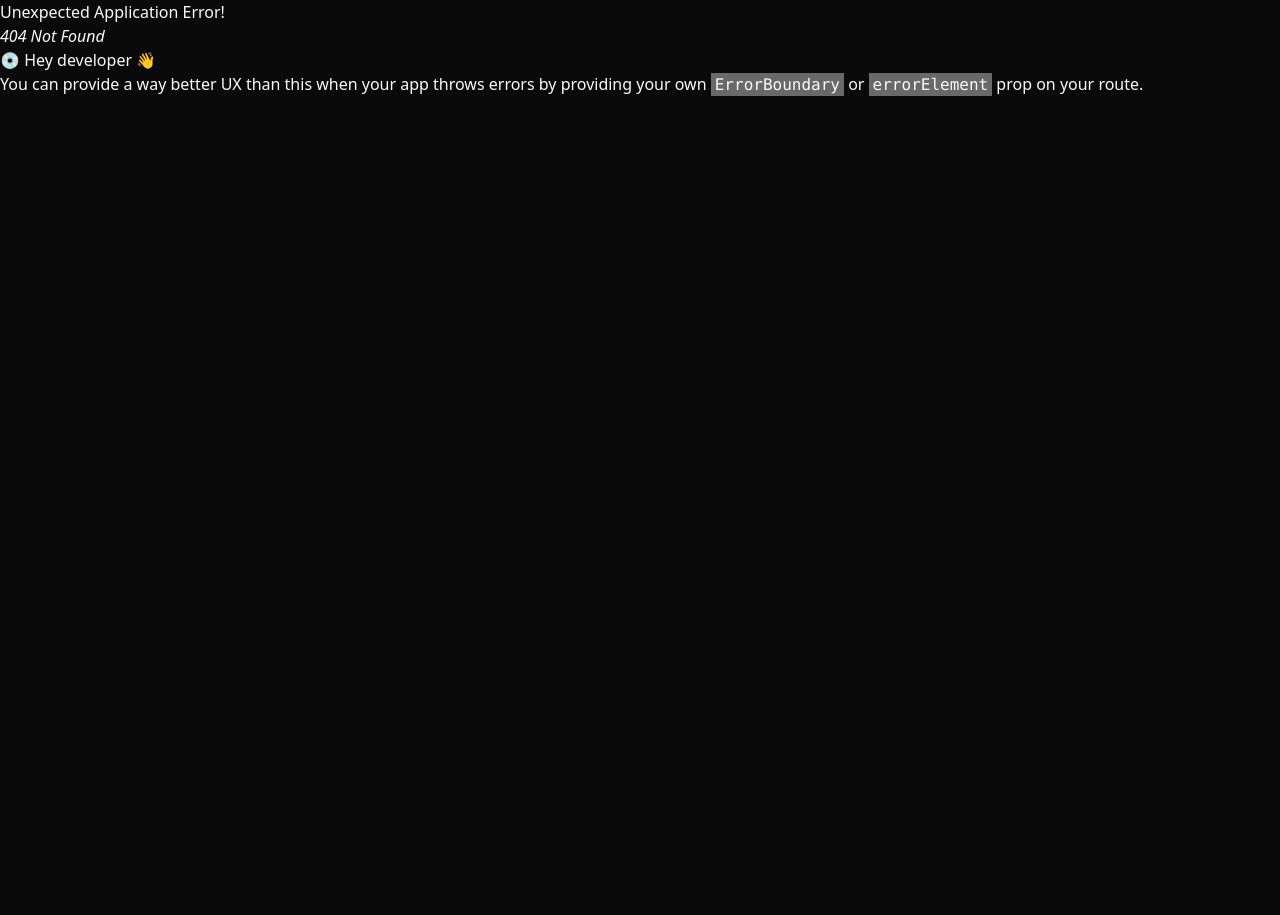
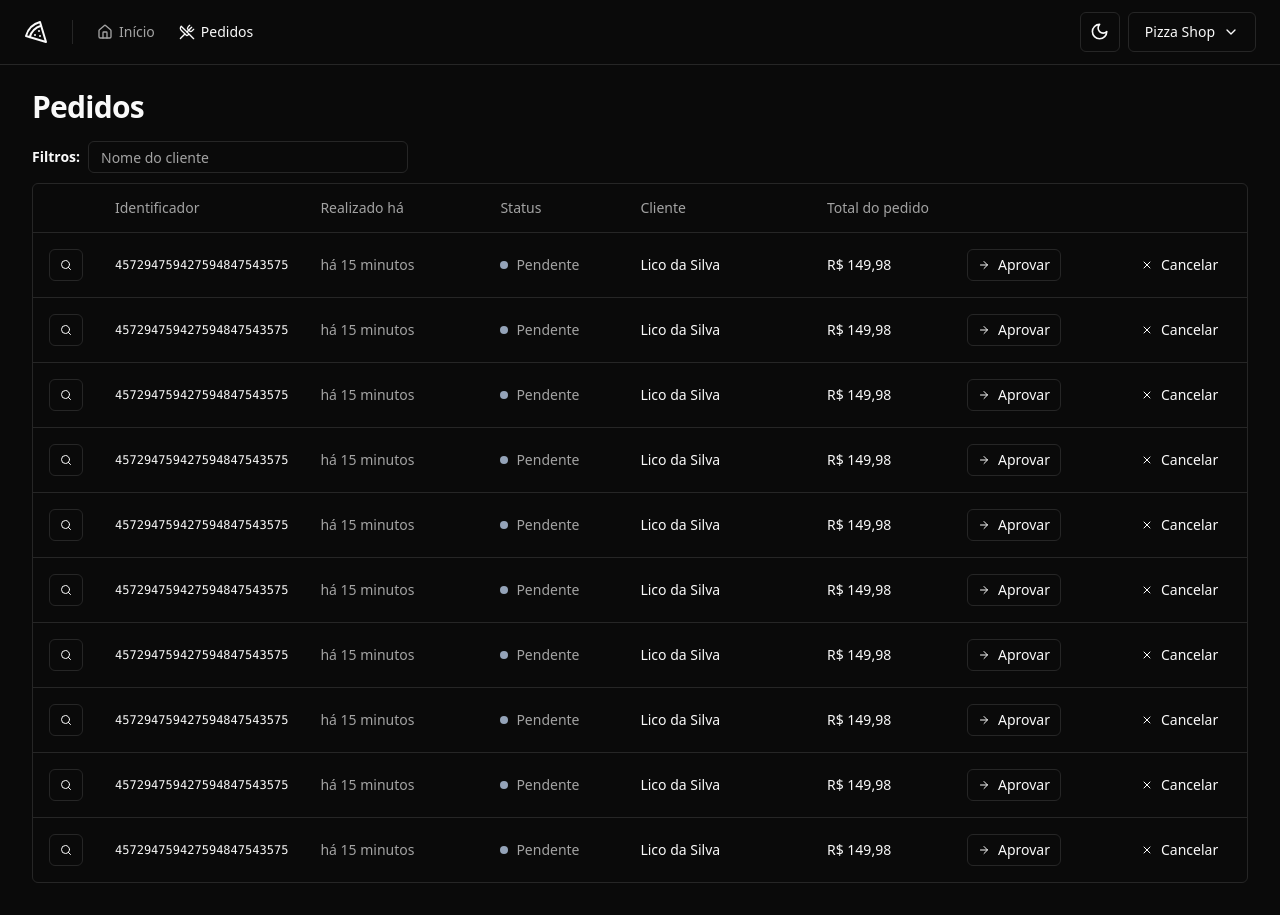
Before and after one commit to marciovz/pizzashop-reactjs-ignite2024, a React (Vite) app: page /orders in a window 1280 px wide. Before the commit this address had no page. Before the commit the page ends 800 px from the top, so only its background shows below. Built offline with nearby package versions, Linux system fonts and the light colour scheme.

Commit message:
Listagem de pedidos

```diff
--- a/src/components/ui/button.tsx
+++ b/src/components/ui/button.tsx
@@ -22,6 +22,7 @@
       size: {
         default: "h-10 px-4 py-2",
         sm: "h-9 rounded-md px-3",
+        xs: "h-8 rounded-md px-2.5",
         lg: "h-11 rounded-md px-8",
         icon: "h-10 w-10",
       },
--- /dev/null
+++ b/src/components/ui/table.tsx
@@ -0,0 +1,117 @@
+import * as React from "react"
+
+import { cn } from "@/lib/utils"
+
+const Table = React.forwardRef<
+  HTMLTableElement,
+  React.HTMLAttributes<HTMLTableElement>
+>(({ className, ...props }, ref) => (
+  <div className="relative w-full overflow-auto">
+    <table
+      ref={ref}
+      className={cn("w-full caption-bottom text-sm", className)}
+      {...props}
+    />
+  </div>
+))
+Table.displayName = "Table"
+
+const TableHeader = React.forwardRef<
+  HTMLTableSectionElement,
+  React.HTMLAttributes<HTMLTableSectionElement>
+>(({ className, ...props }, ref) => (
+  <thead ref={ref} className={cn("[&_tr]:border-b", className)} {...props} />
+))
+TableHeader.displayName = "TableHeader"
+
+const TableBody = React.forwardRef<
+  HTMLTableSectionElement,
+  React.HTMLAttributes<HTMLTableSectionElement>
+>(({ className, ...props }, ref) => (
+  <tbody
+    ref={ref}
+    className={cn("[&_tr:last-child]:border-0", className)}
+    {...props}
+  />
+))
+TableBody.displayName = "TableBody"
+
+const TableFooter = React.forwardRef<
+  HTMLTableSectionElement,
+  React.HTMLAttributes<HTMLTableSectionElement>
+>(({ className, ...props }, ref) => (
+  <tfoot
+    ref={ref}
+    className={cn(
+      "border-t bg-muted/50 font-medium [&>tr]:last:border-b-0",
+      className
+    )}
+    {...props}
+  />
+))
+TableFooter.displayName = "TableFooter"
+
+const TableRow = React.forwardRef<
+  HTMLTableRowElement,
+  React.HTMLAttributes<HTMLTableRowElement>
+>(({ className, ...props }, ref) => (
+  <tr
+    ref={ref}
+    className={cn(
+      "border-b transition-colors hover:bg-muted/50 data-[state=selected]:bg-muted",
+      className
+    )}
+    {...props}
+  />
+))
+TableRow.displayName = "TableRow"
+
+const TableHead = React.forwardRef<
+  HTMLTableCellElement,
+  React.ThHTMLAttributes<HTMLTableCellElement>
+>(({ className, ...props }, ref) => (
+  <th
+    ref={ref}
+    className={cn(
+      "h-12 px-4 text-left align-middle font-medium text-muted-foreground [&:has([role=checkbox])]:pr-0",
+      className
+    )}
+    {...props}
+  />
+))
+TableHead.displayName = "TableHead"
+
+const TableCell = React.forwardRef<
+  HTMLTableCellElement,
+  React.TdHTMLAttributes<HTMLTableCellElement>
+>(({ className, ...props }, ref) => (
+  <td
+    ref={ref}
+    className={cn("p-4 align-middle [&:has([role=checkbox])]:pr-0", className)}
+    {...props}
+  />
+))
+TableCell.displayName = "TableCell"
+
+const TableCaption = React.forwardRef<
+  HTMLTableCaptionElement,
+  React.HTMLAttributes<HTMLTableCaptionElement>
+>(({ className, ...props }, ref) => (
+  <caption
+    ref={ref}
+    className={cn("mt-4 text-sm text-muted-foreground", className)}
+    {...props}
+  />
+))
+TableCaption.displayName = "TableCaption"
+
+export {
+  Table,
+  TableHeader,
+  TableBody,
+  TableFooter,
+  TableHead,
+  TableRow,
+  TableCell,
+  TableCaption,
+}
--- /dev/null
+++ b/src/pages/app/orders/orders.tsx
@@ -0,0 +1,80 @@
+import { Button } from "@/components/ui/button";
+import { Input } from "@/components/ui/input";
+import { Table, TableBody, TableCell, TableHead, TableHeader, TableRow } from "@/components/ui/table";
+import { ArrowRight, Search, X } from "lucide-react";
+import { Helmet } from "react-helmet-async";
+
+export function Orders() {
+  return(
+<>
+  <Helmet title="Pedidos" />
+  <div className="flex flex-col">
+    <h1 className="text-3xl font-bold tracking-tight">Pedidos</h1>
+  </div>
+
+  <div className="space-y-2.5">
+    <form className="flex items-center gap-2">
+      <span className="text-sm font-semibold">Filtros:</span>
+      <Input placeholder="Nome do cliente" className="h-8 w-[320px]" />
+    </form>
+
+    <div className="border rounded-md">
+      <Table>
+        <TableHeader>
+          <TableRow>
+            <TableHead className="w-[64px]"></TableHead>
+            <TableHead className="w-[140px]">Identificador</TableHead>
+            <TableHead className="w-[180px]">Realizado há</TableHead>
+            <TableHead className="w-[140px]">Status</TableHead>
+            <TableHead>Cliente</TableHead>
+            <TableHead className="w-[140px]">Total do pedido</TableHead>
+            <TableHead className="w-[164px]"></TableHead>
+            <TableHead className="w-[132px]"></TableHead>
+          </TableRow>
+        </TableHeader>
+        <TableBody>
+          {Array.from({ length: 10}).map((_, i) => {
+            return (
+              <TableRow key={i}>
+                <TableCell>
+                  <Button variant="outline" size="xs">
+                    <Search className="h-3 w-3" />
+                    <span className="sr-only">Detalhes do pedido</span>
+                  </Button>
+                </TableCell>
+                <TableCell className="font-mono text-xs font-medium">
+                  457294759427594847543575
+                </TableCell>
+                <TableCell className="text-muted-foreground">
+                  há 15 minutos
+                </TableCell>
+                <TableCell>
+                  <div className="flex items-center gap-2">
+                    <span className="h-2 w-2 rounded-full bg-slate-400" />
+                    <span className="font-medium text-muted-foreground">Pendente</span>
+                  </div>
+                </TableCell>
+                <TableCell className="font-medium">Lico da Silva</TableCell>
+                <TableCell className="font-medium">R$ 149,98</TableCell>
+                <TableCell>
+                  <Button variant="outline" size="xs">
+                    <ArrowRight className="mr-2 h-3 w-3" />
+                    Aprovar
+                  </Button>
+                </TableCell>
+                <TableCell>
+                  <Button variant="ghost" size="xs">
+                    <X className="mr-2 h-3 w-3" />
+                    Cancelar
+                  </Button>
+                </TableCell>
+              </TableRow>
+            )
+          })}
+        </TableBody>
+      </Table>
+    </div>
+  </div>
+</>
+  )
+};
--- a/src/routes.tsx
+++ b/src/routes.tsx
@@ -5,6 +5,7 @@
 import { Dashboard } from "./pages/app/dashboard";
 import { SignIn } from "./pages/auth/sign-in";
 import { SignUp } from "./pages/auth/sign-up";
+import { Orders } from "./pages/app/orders/orders";
 
 export const router = createBrowserRouter([
   {
@@ -12,6 +13,7 @@
     element: <AppLayout />,
     children: [
       { path: '/', element: <Dashboard /> },
+      { path: '/orders', element: <Orders /> },
     ]
   },
   {
```
